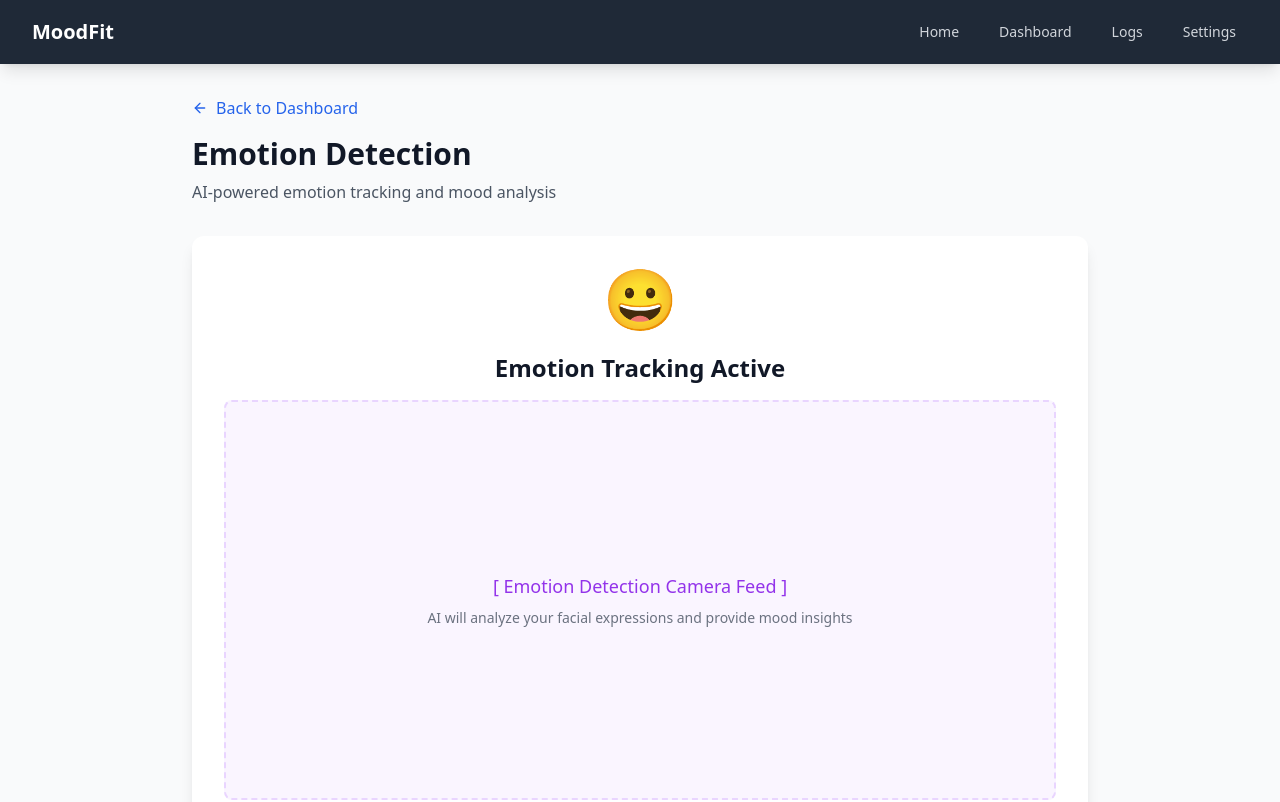
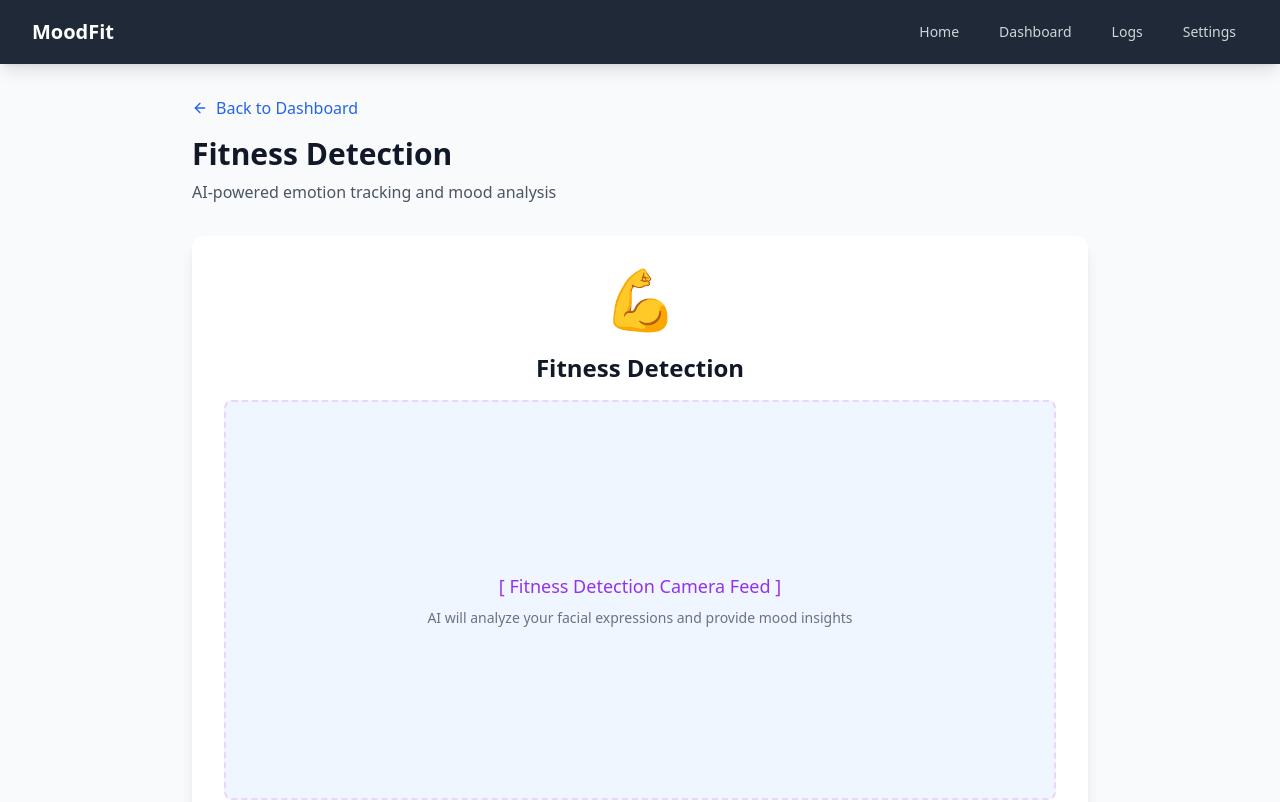
Before and after one commit to LAXMIKANT02/MoodFit, a React (Vite) app: page /fitness-detection in a window 1280 px wide. Shown: the top 802 px of the page. Built offline with nearby package versions, Linux system fonts and the light colour scheme.

Commit message:
Old changes

```diff
--- a/src/pages/FitnessDetection.tsx
+++ b/src/pages/FitnessDetection.tsx
@@ -2,7 +2,7 @@ import React from 'react';
 import { Link } from 'react-router-dom';
 import { ArrowLeft } from 'lucide-react';
 
-const EmotionDetection: React.FC = () => {
+const FitnessDetection: React.FC = () => {
   return (
     <div className="min-h-screen bg-gray-50 py-8 px-4 sm:px-6 lg:px-8">
       <div className="max-w-4xl mx-auto">
@@ -14,20 +14,20 @@ const EmotionDetection: React.FC = () => {
             <ArrowLeft className="w-4 h-4 mr-2" />
             Back to Dashboard
           </Link>
-          <h1 className="text-3xl font-bold text-gray-900">Emotion Detection</h1>
+          <h1 className="text-3xl font-bold text-gray-900"> Fitness Detection </h1>
           <p className="text-gray-600 mt-2">AI-powered emotion tracking and mood analysis</p>
         </div>
 
         <div className="bg-white rounded-xl shadow-lg p-8">
           <div className="text-center">
-            <div className="text-6xl mb-6">😀</div>
+            <div className="text-6xl mb-6">💪</div>
             <h2 className="text-2xl font-semibold text-gray-900 mb-4">
-              Emotion Tracking Active
+              Fitness Detection
             </h2>
-            <div className="bg-purple-50 border-2 border-purple-200 rounded-lg p-12 min-h-[400px] flex items-center justify-center border-dashed">
+            <div className="bg-blue-50 border-2 border-purple-200 rounded-lg p-12 min-h-[400px] flex items-center justify-center border-dashed">
               <div className="text-center">
                 <p className="text-lg text-purple-600 font-medium mb-2">
-                  [ Emotion Detection Camera Feed ]
+                  [ Fitness Detection Camera Feed ]
                 </p>
                 <p className="text-sm text-gray-500">
                   AI will analyze your facial expressions and provide mood insights
@@ -49,4 +49,4 @@ const EmotionDetection: React.FC = () => {
   );
 };
 
-export default EmotionDetection;
+export default FitnessDetection;
```
Also changed, not shown: postcss.config.js (renamed from postcss.config.cjs).
